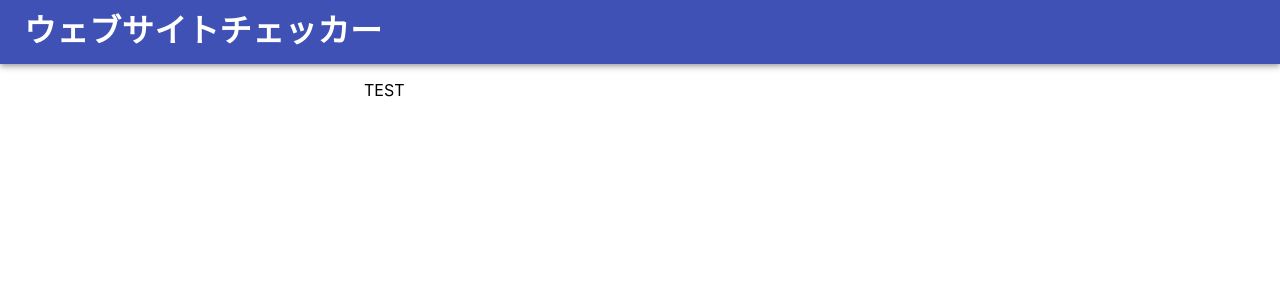
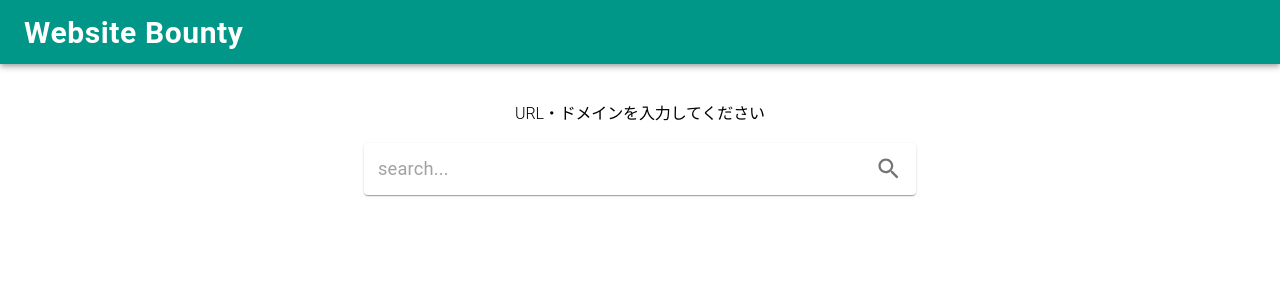
Before and after one commit to Yota-K/react-puppeteer-app, a React app in the folder front/: page / in a window 1280 px wide. Shown: the top 300 px of the page. Built offline with nearby package versions, Linux system fonts and the light colour scheme; the HTML template or start-up script is replaced by a standard one.

Commit message:
トップページの最低限のフロントを作成。

```diff
--- a/front/src/App.tsx
+++ b/front/src/App.tsx
@@ -1,13 +1,15 @@
 import React from 'react';
+import { ThemeProvider } from '@material-ui/core/styles';
+import { theme } from './theme';
 import AppHeader from './components/AppHeader';
 import Main from './components/Main';
 
 const App = () => {
   return (
-    <>
+    <ThemeProvider theme={theme}>
       <AppHeader />
       <Main />
-    </>
+    </ThemeProvider>
   );
 }
 
--- a/front/src/components/AppHeader.tsx
+++ b/front/src/components/AppHeader.tsx
@@ -5,8 +5,10 @@
 import { makeStyles } from '@material-ui/core/styles';
 
 const useStyles = makeStyles({
+  header: {
+    marginBottom: '40px',
+  },
   heading: {
-    fontSize: '32px',
     fontWeight: 'bold',
     letterSpacing: '0.6px',
   }
@@ -17,10 +19,10 @@
 
   return (
     <>
-      <AppBar position="static">
+      <AppBar position="static" className={classes.header}>
         <Toolbar>
           <Typography variant="h1" className={classes.heading}>
-            ウェブサイトチェッカー
+            Website Bounty
           </Typography>
         </Toolbar>
       </AppBar>
--- /dev/null
+++ b/front/src/components/top/SearchForm.tsx
@@ -0,0 +1,41 @@
+import React from 'react';
+import Paper from '@material-ui/core/Paper';
+import Typography from '@material-ui/core/Typography';
+import InputBase from '@material-ui/core/InputBase';
+import IconButton from '@material-ui/core/IconButton';
+import SearchIcon from '@material-ui/icons/Search';
+import { makeStyles } from '@material-ui/core/styles';
+
+const useStyles = makeStyles({
+  root: {
+    marginTop: '20px',
+    padding: '2px 4px',
+    display: 'flex',
+    alignItems: 'center',
+  },
+  input: {
+    marginLeft: '10px',
+    flex: 1,
+  },
+  iconButton: {
+    padding: 10,
+  },
+});
+
+const SearchForm = () => {
+  const classes = useStyles();
+
+  return (
+    <>
+      <Typography align="center" variant="h2" gutterBottom>URL・ドメインを入力してください</Typography>
+      <Paper component="form" className={classes.root}>
+        <InputBase placeholder="search..." className={classes.input} />
+        <IconButton type="submit" aria-label="search" className={classes.iconButton}>
+          <SearchIcon />
+        </IconButton>
+      </Paper>
+    </>
+  );
+}
+
+export default SearchForm;
--- a/front/src/pages/Home.tsx
+++ b/front/src/pages/Home.tsx
@@ -1,9 +1,10 @@
 import React from 'react';
+import SearchForm from '../components/top/SearchForm';
 
 const Home  = () => {
   return (
     <>
-      <p>TEST</p>
+      <SearchForm />
     </>
   );
 }
--- /dev/null
+++ b/front/src/theme.ts
@@ -0,0 +1,19 @@
+import { createMuiTheme } from '@material-ui/core/styles';
+import teal from '@material-ui/core/colors/teal';
+import amber from '@material-ui/core/colors/amber';
+
+export const theme = createMuiTheme({
+  palette: {
+    primary: teal,
+    secondary: amber,
+  },
+  typography: {
+    h1: {
+      fontSize: 30,
+    },
+    h2: {
+      fontSize: 16,
+    },
+    fontSize: 16,
+  }
+});
```
